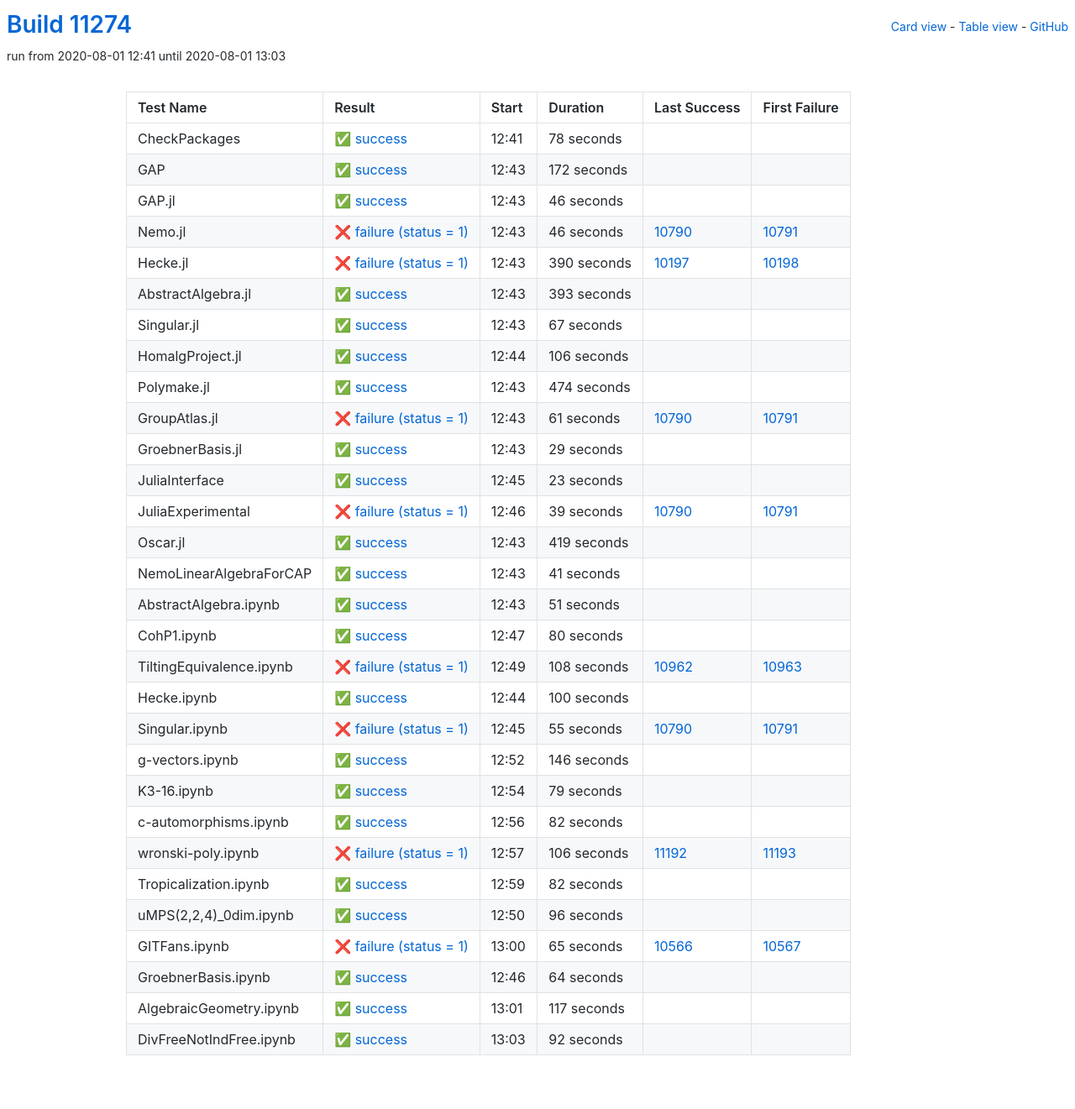
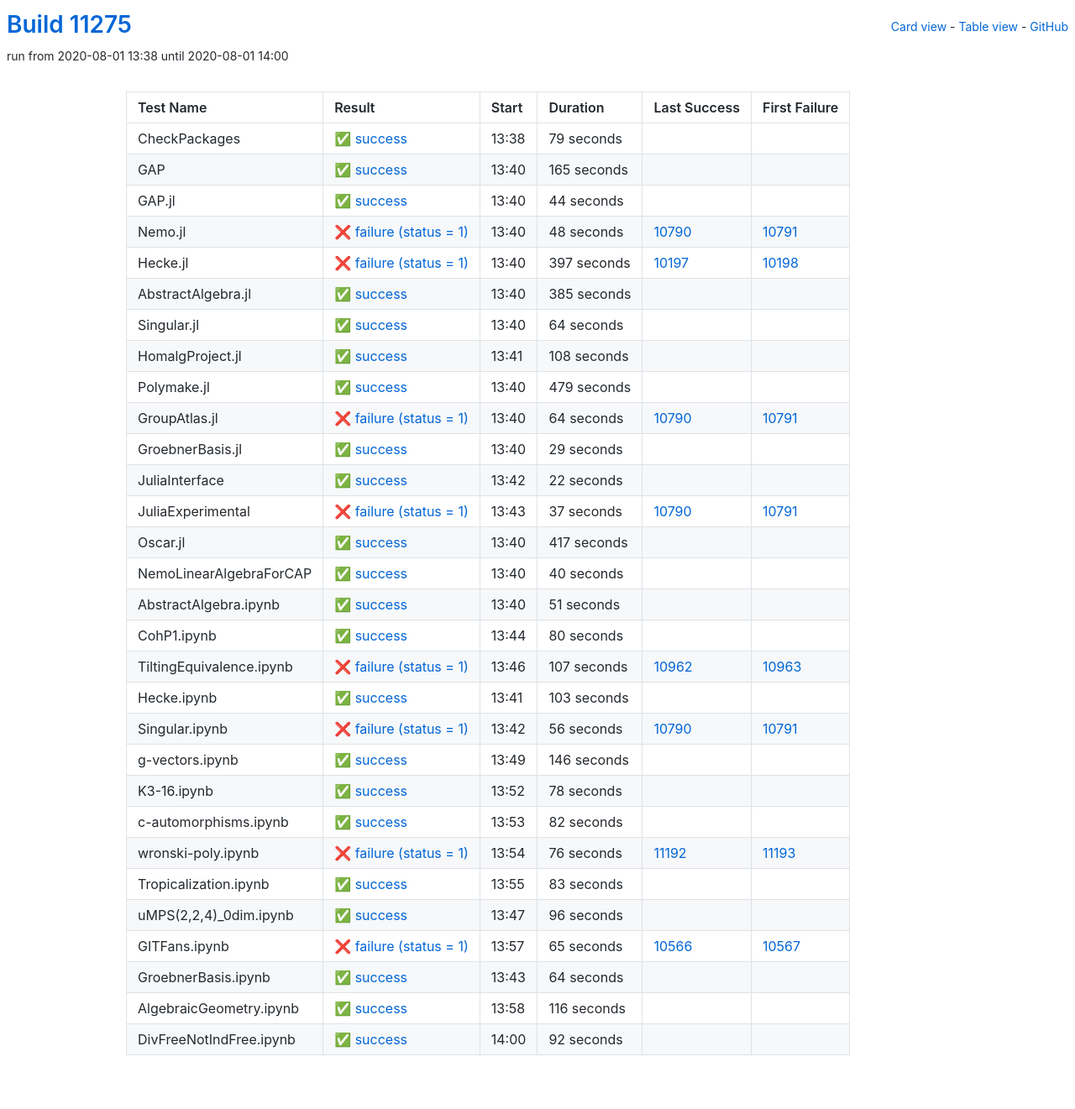
Before and after one commit to oscar-system/oscar-ci-status, a Jekyll site: the page built from table.html, in a window 1280 px wide. Shown: the whole page at 84% size. Built offline with Jekyll 4.4.1, drawn with Linux system fonts in a browser that asks for light colours.

Commit message:
Build #11275

```diff
--- a/_data/ci.yml
+++ b/_data/ci.yml
@@ -1,6 +1,6 @@
 ---
-build: 11274
-build_url: https://oscarci.mathematik.uni-kl.de/job/oscar/11274/
+build: 11275
+build_url: https://oscarci.mathematik.uni-kl.de/job/oscar/11275/
 job: oscar
 organization: oscar-system
 repo: oscar-ci-status
@@ -8,128 +8,128 @@
 tests:
 - name: CheckPackages
   id: checkpackages
-  log: https://oscarci.mathematik.uni-kl.de/job/oscar/11274/artifact/logs/build-11274/CheckPackages.log
-  start: 2020-08-01 12:41
+  log: https://oscarci.mathematik.uni-kl.de/job/oscar/11275/artifact/logs/build-11275/CheckPackages.log
+  start: 2020-08-01 13:38
   success: true
   exitcode: 0
   status: success
-  duration: 78
+  duration: 79
   last_success: false
   last_success_url:
   first_failure: false
   first_failure_url:
 - name: GAP
   id: gap
-  log: https://oscarci.mathematik.uni-kl.de/job/oscar/11274/artifact/logs/build-11274/GAP.log
-  start: 2020-08-01 12:43
+  log: https://oscarci.mathematik.uni-kl.de/job/oscar/11275/artifact/logs/build-11275/GAP.log
+  start: 2020-08-01 13:40
   success: true
   exitcode: 0
   status: success
-  duration: 172
+  duration: 165
   last_success: false
   last_success_url:
   first_failure: false
   first_failure_url:
 - name: GAP.jl
   id: gap-jl
-  log: https://oscarci.mathematik.uni-kl.de/job/oscar/11274/artifact/logs/build-11274/GAP.jl.log
-  start: 2020-08-01 12:43
+  log: https://oscarci.mathematik.uni-kl.de/job/oscar/11275/artifact/logs/build-11275/GAP.jl.log
+  start: 2020-08-01 13:40
   success: true
   exitcode: 0
   status: success
-  duration: 46
+  duration: 44
   last_success: false
   last_success_url:
   first_failure: false
   first_failure_url:
 - name: Nemo.jl
   id: nemo-jl
-  log: https://oscarci.mathematik.uni-kl.de/job/oscar/11274/artifact/logs/build-11274/Nemo.jl.log
-  start: 2020-08-01 12:43
+  log: https://oscarci.mathematik.uni-kl.de/job/oscar/11275/artifact/logs/build-11275/Nemo.jl.log
+  start: 2020-08-01 13:40
   success: false
   exitcode: 1
   status: failure
-  duration: 46
+  duration: 48
   last_success: 10790
   last_success_url: https://oscarci.mathematik.uni-kl.de/job/oscar/10790/
   first_failure: 10791
   first_failure_url: https://oscarci.mathematik.uni-kl.de/job/oscar/10791/
 - name: Hecke.jl
   id: hecke-jl
-  log: https://oscarci.mathematik.uni-kl.de/job/oscar/11274/artifact/logs/build-11274/Hecke.jl.log
-  start: 2020-08-01 12:43
+  log: https://oscarci.mathematik.uni-kl.de/job/oscar/11275/artifact/logs/build-11275/Hecke.jl.log
+  start: 2020-08-01 13:40
   success: false
   exitcode: 1
   status: failure
-  duration: 390
+  duration: 397
   last_success: 10197
   last_success_url: https://oscarci.mathematik.uni-kl.de/job/oscar/10197/
   first_failure: 10198
   first_failure_url: https://oscarci.mathematik.uni-kl.de/job/oscar/10198/
 - name: AbstractAlgebra.jl
   id: abstractalgebra-jl
-  log: https://oscarci.mathematik.uni-kl.de/job/oscar/11274/artifact/logs/build-11274/AbstractAlgebra.jl.log
-  start: 2020-08-01 12:43
+  log: https://oscarci.mathematik.uni-kl.de/job/oscar/11275/artifact/logs/build-11275/AbstractAlgebra.jl.log
+  start: 2020-08-01 13:40
   success: true
   exitcode: 0
   status: success
-  duration: 393
+  duration: 385
   last_success: false
   last_success_url:
   first_failure: false
   first_failure_url:
 - name: Singular.jl
   id: singular-jl
-  log: https://oscarci.mathematik.uni-kl.de/job/oscar/11274/artifact/logs/build-11274/Singular.jl.log
-  start: 2020-08-01 12:43
+  log: https://oscarci.mathematik.uni-kl.de/job/oscar/11275/artifact/logs/build-11275/Singular.jl.log
+  start: 2020-08-01 13:40
   success: true
   exitcode: 0
   status: success
-  duration: 67
+  duration: 64
   last_success: false
   last_success_url:
   first_failure: false
   first_failure_url:
 - name: HomalgProject.jl
   id: homalgproject-jl
-  log: https://oscarci.mathematik.uni-kl.de/job/oscar/11274/artifact/logs/build-11274/HomalgProject.jl.log
-  start: 2020-08-01 12:44
+  log: https://oscarci.mathematik.uni-kl.de/job/oscar/11275/artifact/logs/build-11275/HomalgProject.jl.log
+  start: 2020-08-01 13:41
   success: true
   exitcode: 0
   status: success
-  duration: 106
+  duration: 108
   last_success: false
   last_success_url:
   first_failure: false
   first_failure_url:
 - name: Polymake.jl
   id: polymake-jl
-  log: https://oscarci.mathematik.uni-kl.de/job/oscar/11274/artifact/logs/build-11274/Polymake.jl.log
-  start: 2020-08-01 12:43
+  log: https://oscarci.mathematik.uni-kl.de/job/oscar/11275/artifact/logs/build-11275/Polymake.jl.log
+  start: 2020-08-01 13:40
   success: true
   exitcode: 0
   status: success
-  duration: 474
+  duration: 479
   last_success: false
   last_success_url:
   first_failure: false
   first_failure_url:
 - name: GroupAtlas.jl
   id: groupatlas-jl
-  log: https://oscarci.mathematik.uni-kl.de/job/oscar/11274/artifact/logs/build-11274/GroupAtlas.jl.log
-  start: 2020-08-01 12:43
+  log: https://oscarci.mathematik.uni-kl.de/job/oscar/11275/artifact/logs/build-11275/GroupAtlas.jl.log
+  start: 2020-08-01 13:40
   success: false
   exitcode: 1
   status: failure
-  duration: 61
+  duration: 64
   last_success: 10790
   last_success_url: https://oscarci.mathematik.uni-kl.de/job/oscar/10790/
   first_failure: 10791
   first_failure_url: https://oscarci.mathematik.uni-kl.de/job/oscar/10791/
 - name: GroebnerBasis.jl
   id: groebnerbasis-jl
-  log: https://oscarci.mathematik.uni-kl.de/job/oscar/11274/artifact/logs/build-11274/GroebnerBasis.jl.log
-  start: 2020-08-01 12:43
+  log: https://oscarci.mathematik.uni-kl.de/job/oscar/11275/artifact/logs/build-11275/GroebnerBasis.jl.log
+  start: 2020-08-01 13:40
   success: true
   exitcode: 0
   status: success
@@ -140,56 +140,56 @@
   first_failure_url:
 - name: JuliaInterface
   id: juliainterface
-  log: https://oscarci.mathematik.uni-kl.de/job/oscar/11274/artifact/logs/build-11274/JuliaInterface.log
-  start: 2020-08-01 12:45
+  log: https://oscarci.mathematik.uni-kl.de/job/oscar/11275/artifact/logs/build-11275/JuliaInterface.log
+  start: 2020-08-01 13:42
   success: true
   exitcode: 0
   status: success
-  duration: 23
+  duration: 22
   last_success: false
   last_success_url:
   first_failure: false
   first_failure_url:
 - name: JuliaExperimental
   id: juliaexperimental
-  log: https://oscarci.mathematik.uni-kl.de/job/oscar/11274/artifact/logs/build-11274/JuliaExperimental.log
-  start: 2020-08-01 12:46
+  log: https://oscarci.mathematik.uni-kl.de/job/oscar/11275/artifact/logs/build-11275/JuliaExperimental.log
+  start: 2020-08-01 13:43
   success: false
   exitcode: 1
   status: failure
-  duration: 39
+  duration: 37
   last_success: 10790
   last_success_url: https://oscarci.mathematik.uni-kl.de/job/oscar/10790/
   first_failure: 10791
   first_failure_url: https://oscarci.mathematik.uni-kl.de/job/oscar/10791/
 - name: Oscar.jl
   id: oscar-jl
-  log: https://oscarci.mathematik.uni-kl.de/job/oscar/11274/artifact/logs/build-11274/Oscar.jl.log
-  start: 2020-08-01 12:43
+  log: https://oscarci.mathematik.uni-kl.de/job/oscar/11275/artifact/logs/build-11275/Oscar.jl.log
+  start: 2020-08-01 13:40
   success: true
   exitcode: 0
   status: success
-  duration: 419
+  duration: 417
   last_success: false
   last_success_url:
   first_failure: false
   first_failure_url:
 - name: NemoLinearAlgebraForCAP
   id: nemolinearalgebraforcap
-  log: https://oscarci.mathematik.uni-kl.de/job/oscar/11274/artifact/logs/build-11274/NemoLinearAlgebraForCAP.log
-  start: 2020-08-01 12:43
+  log: https://oscarci.mathematik.uni-kl.de/job/oscar/11275/artifact/logs/build-11275/NemoLinearAlgebraForCAP.log
+  start: 2020-08-01 13:40
   success: true
   exitcode: 0
   status: success
-  duration: 41
+  duration: 40
   last_success: false
   last_success_url:
   first_failure: false
   first_failure_url:
 - name: AbstractAlgebra.ipynb
   id: abstractalgebra-ipynb
-  log: https://oscarci.mathematik.uni-kl.de/job/oscar/11274/artifact/logs/build-11274/AbstractAlgebra.ipynb.log
-  start: 2020-08-01 12:43
+  log: https://oscarci.mathematik.uni-kl.de/job/oscar/11275/artifact/logs/build-11275/AbstractAlgebra.ipynb.log
+  start: 2020-08-01 13:40
   success: true
   exitcode: 0
   status: success
@@ -200,8 +200,8 @@
   first_failure_url:
 - name: CohP1.ipynb
   id: cohp1-ipynb
-  log: https://oscarci.mathematik.uni-kl.de/job/oscar/11274/artifact/logs/build-11274/CohP1.ipynb.log
-  start: 2020-08-01 12:47
+  log: https://oscarci.mathematik.uni-kl.de/job/oscar/11275/artifact/logs/build-11275/CohP1.ipynb.log
+  start: 2020-08-01 13:44
   success: true
   exitcode: 0
   status: success
@@ -212,44 +212,44 @@
   first_failure_url:
 - name: TiltingEquivalence.ipynb
   id: tiltingequivalence-ipynb
-  log: https://oscarci.mathematik.uni-kl.de/job/oscar/11274/artifact/logs/build-11274/TiltingEquivalence.ipynb.log
-  start: 2020-08-01 12:49
+  log: https://oscarci.mathematik.uni-kl.de/job/oscar/11275/artifact/logs/build-11275/TiltingEquivalence.ipynb.log
+  start: 2020-08-01 13:46
   success: false
   exitcode: 1
   status: failure
-  duration: 108
+  duration: 107
   last_success: 10962
   last_success_url: https://oscarci.mathematik.uni-kl.de/job/oscar/10962/
   first_failure: 10963
   first_failure_url: https://oscarci.mathematik.uni-kl.de/job/oscar/10963/
 - name: Hecke.ipynb
   id: hecke-ipynb
-  log: https://oscarci.mathematik.uni-kl.de/job/oscar/11274/artifact/logs/build-11274/Hecke.ipynb.log
-  start: 2020-08-01 12:44
+  log: https://oscarci.mathematik.uni-kl.de/job/oscar/11275/artifact/logs/build-11275/Hecke.ipynb.log
+  start: 2020-08-01 13:41
   success: true
   exitcode: 0
   status: success
-  duration: 100
+  duration: 103
   last_success: false
   last_success_url:
   first_failure: false
   first_failure_url:
 - name: Singular.ipynb
   id: singular-ipynb
-  log: https://oscarci.mathematik.uni-kl.de/job/oscar/11274/artifact/logs/build-11274/Singular.ipynb.log
-  start: 2020-08-01 12:45
+  log: https://oscarci.mathematik.uni-kl.de/job/oscar/11275/artifact/logs/build-11275/Singular.ipynb.log
+  start: 2020-08-01 13:42
   success: false
   exitcode: 1
   status: failure
-  duration: 55
+  duration: 56
   last_success: 10790
   last_success_url: https://oscarci.mathematik.uni-kl.de/job/oscar/10790/
   first_failure: 10791
   first_failure_url: https://oscarci.mathematik.uni-kl.de/job/oscar/10791/
 - name: g-vectors.ipynb
   id: g-vectors-ipynb
-  log: https://oscarci.mathematik.uni-kl.de/job/oscar/11274/artifact/logs/build-11274/g-vectors.ipynb.log
-  start: 2020-08-01 12:52
+  log: https://oscarci.mathematik.uni-kl.de/job/oscar/11275/artifact/logs/build-11275/g-vectors.ipynb.log
+  start: 2020-08-01 13:49
   success: true
   exitcode: 0
   status: success
@@ -260,20 +260,20 @@
   first_failure_url:
 - name: K3-16.ipynb
   id: k3-16-ipynb
-  log: https://oscarci.mathematik.uni-kl.de/job/oscar/11274/artifact/logs/build-11274/K3-16.ipynb.log
-  start: 2020-08-01 12:54
+  log: https://oscarci.mathematik.uni-kl.de/job/oscar/11275/artifact/logs/build-11275/K3-16.ipynb.log
+  start: 2020-08-01 13:52
   success: true
   exitcode: 0
   status: success
-  duration: 79
+  duration: 78
   last_success: false
   last_success_url:
   first_failure: false
   first_failure_url:
 - name: c-automorphisms.ipynb
   id: c-automorphisms-ipynb
-  log: https://oscarci.mathematik.uni-kl.de/job/oscar/11274/artifact/logs/build-11274/c-automorphisms.ipynb.log
-  start: 2020-08-01 12:56
+  log: https://oscarci.mathematik.uni-kl.de/job/oscar/11275/artifact/logs/build-11275/c-automorphisms.ipynb.log
+  start: 2020-08-01 13:53
   success: true
   exitcode: 0
   status: success
@@ -284,32 +284,32 @@
   first_failure_url:
 - name: wronski-poly.ipynb
   id: wronski-poly-ipynb
-  log: https://oscarci.mathematik.uni-kl.de/job/oscar/11274/artifact/logs/build-11274/wronski-poly.ipynb.log
-  start: 2020-08-01 12:57
+  log: https://oscarci.mathematik.uni-kl.de/job/oscar/11275/artifact/logs/build-11275/wronski-poly.ipynb.log
+  start: 2020-08-01 13:54
   success: false
   exitcode: 1
   status: failure
-  duration: 106
+  duration: 76
   last_success: 11192
   last_success_url: https://oscarci.mathematik.uni-kl.de/job/oscar/11192/
   first_failure: 11193
   first_failure_url: https://oscarci.mathematik.uni-kl.de/job/oscar/11193/
 - name: Tropicalization.ipynb
   id: tropicalization-ipynb
-  log: https://oscarci.mathematik.uni-kl.de/job/oscar/11274/artifact/logs/build-11274/Tropicalization.ipynb.log
-  start: 2020-08-01 12:59
+  log: https://oscarci.mathematik.uni-kl.de/job/oscar/11275/artifact/logs/build-11275/Tropicalization.ipynb.log
+  start: 2020-08-01 13:55
   success: true
   exitcode: 0
   status: success
-  duration: 82
+  duration: 83
   last_success: false
   last_success_url:
   first_failure: false
   first_failure_url:
 - name: uMPS(2,2,4)_0dim.ipynb
   id: umps-2-2-4-0dim-ipynb
-  log: https://oscarci.mathematik.uni-kl.de/job/oscar/11274/artifact/logs/build-11274/uMPS-2-2-4-_0dim.ipynb.log
-  start: 2020-08-01 12:50
+  log: https://oscarci.mathematik.uni-kl.de/job/oscar/11275/artifact/logs/build-11275/uMPS-2-2-4-_0dim.ipynb.log
+  start: 2020-08-01 13:47
   success: true
   exitcode: 0
   status: success
@@ -320,8 +320,8 @@
   first_failure_url:
 - name: GITFans.ipynb
   id: gitfans-ipynb
-  log: https://oscarci.mathematik.uni-kl.de/job/oscar/11274/artifact/logs/build-11274/GITFans.ipynb.log
-  start: 2020-08-01 13:00
+  log: https://oscarci.mathematik.uni-kl.de/job/oscar/11275/artifact/logs/build-11275/GITFans.ipynb.log
+  start: 2020-08-01 13:57
   success: false
   exitcode: 1
   status: failure
@@ -332,8 +332,8 @@
   first_failure_url: https://oscarci.mathematik.uni-kl.de/job/oscar/10567/
 - name: GroebnerBasis.ipynb
   id: groebnerbasis-ipynb
-  log: https://oscarci.mathematik.uni-kl.de/job/oscar/11274/artifact/logs/build-11274/GroebnerBasis.ipynb.log
-  start: 2020-08-01 12:46
+  log: https://oscarci.mathematik.uni-kl.de/job/oscar/11275/artifact/logs/build-11275/GroebnerBasis.ipynb.log
+  start: 2020-08-01 13:43
   success: true
   exitcode: 0
   status: success
@@ -344,20 +344,20 @@
   first_failure_url:
 - name: AlgebraicGeometry.ipynb
   id: algebraicgeometry-ipynb
-  log: https://oscarci.mathematik.uni-kl.de/job/oscar/11274/artifact/logs/build-11274/AlgebraicGeometry.ipynb.log
-  start: 2020-08-01 13:01
+  log: https://oscarci.mathematik.uni-kl.de/job/oscar/11275/artifact/logs/build-11275/AlgebraicGeometry.ipynb.log
+  start: 2020-08-01 13:58
   success: true
   exitcode: 0
   status: success
-  duration: 117
+  duration: 116
   last_success: false
   last_success_url:
   first_failure: false
   first_failure_url:
 - name: DivFreeNotIndFree.ipynb
   id: divfreenotindfree-ipynb
-  log: https://oscarci.mathematik.uni-kl.de/job/oscar/11274/artifact/logs/build-11274/DivFreeNotIndFree.ipynb.log
-  start: 2020-08-01 13:03
+  log: https://oscarci.mathematik.uni-kl.de/job/oscar/11275/artifact/logs/build-11275/DivFreeNotIndFree.ipynb.log
+  start: 2020-08-01 14:00
   success: true
   exitcode: 0
   status: success
```
Also changed, not shown: README.md.
